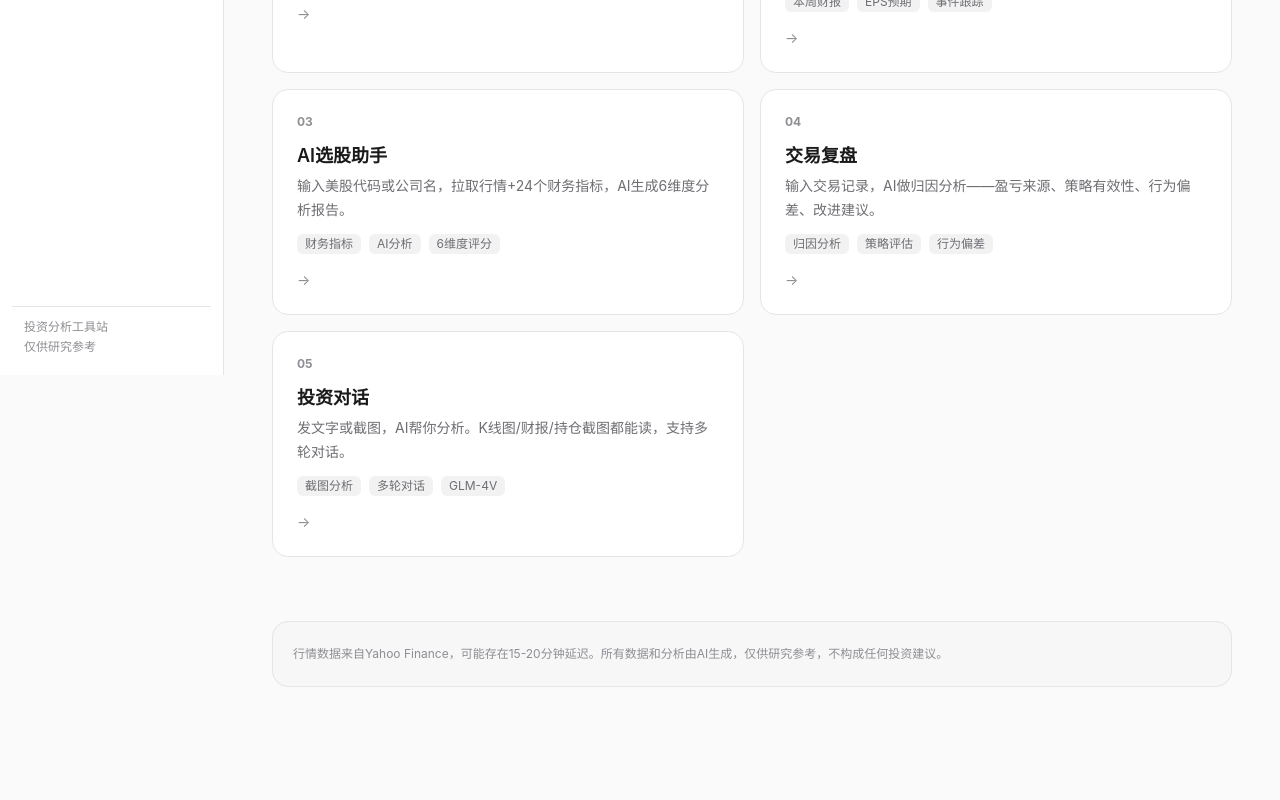
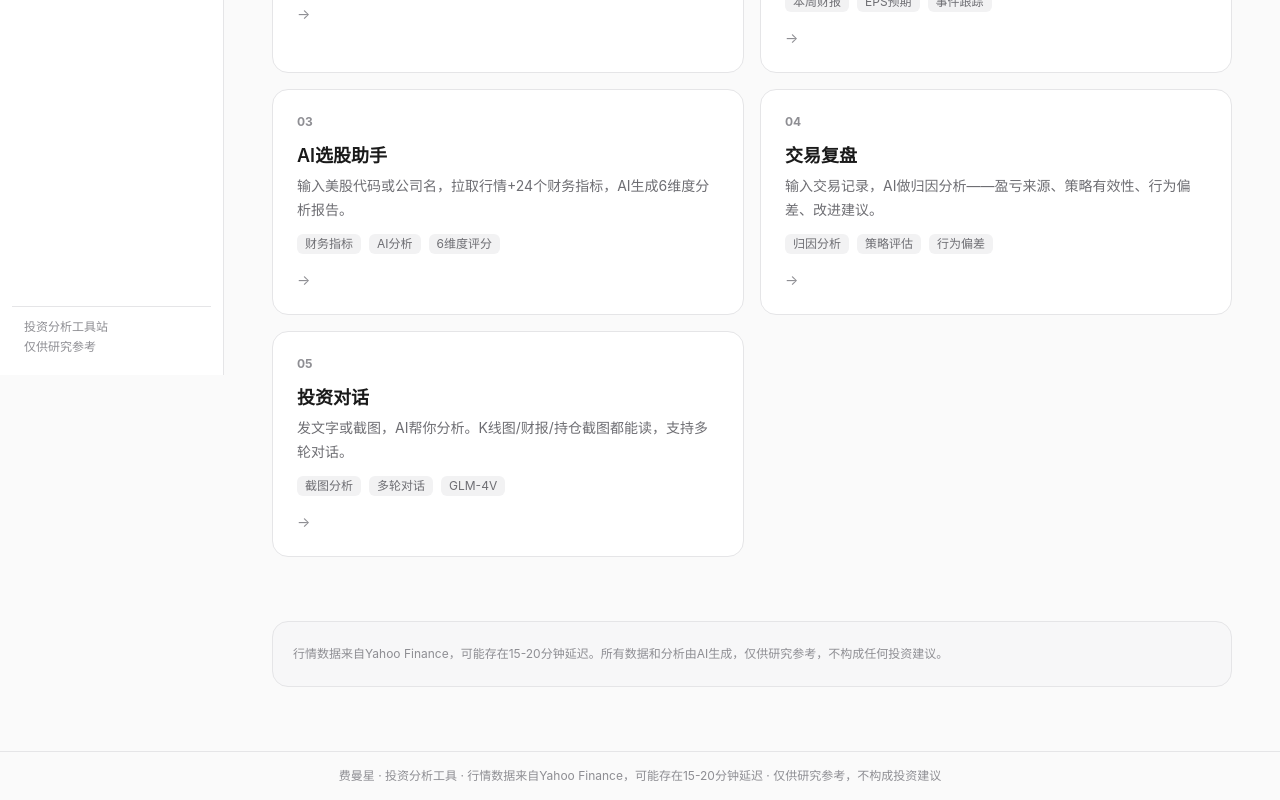
Before and after one commit to loicluo08-ui/feiman-star, a Next.js app: page / in a window 1280 px wide. Shown: the part 425-1225 px from the top of the page. Before the commit the page ends 1176 px from the top, so only its background shows below. Built offline with nearby package versions, Linux system fonts and the light colour scheme.

Commit message:
fix: SEO描述修正A股→美股+og标签+footer免责声明

```diff
--- a/app/layout.tsx
+++ b/app/layout.tsx
@@ -7,7 +7,19 @@ export const metadata: Metadata = {
     default: "费曼星 · 投资分析工具",
     template: "%s · 费曼星",
   },
-  description: "AI驱动的A股选股、复盘、看板工具",
+  description: "AI驱动的美股分析工具——选股分析、交易复盘、投资对话。行情数据来自Yahoo Finance，仅供研究参考，不构成投资建议。",
+  openGraph: {
+    title: "费曼星 · 投资分析工具",
+    description: "AI驱动的美股分析工具——选股分析、交易复盘、投资对话。行情数据来自Yahoo Finance，仅供研究参考，不构成投资建议。",
+    type: "website",
+    locale: "zh_CN",
+    siteName: "费曼星",
+  },
+  twitter: {
+    card: "summary",
+    title: "费曼星 · 投资分析工具",
+    description: "AI驱动的美股分析工具——选股分析、交易复盘、投资对话。",
+  },
 };
 
 const themeScript = `
@@ -31,6 +43,11 @@ export default function RootLayout({ children }: Readonly<{ children: React.Reac
       </head>
       <body>
         <AppShell>{children}</AppShell>
+        <footer className="border-t border-[var(--border)] px-6 py-4 text-center">
+          <p className="text-xs text-[var(--text-muted)]">
+            费曼星 · 投资分析工具 · 行情数据来自Yahoo Finance，可能存在15-20分钟延迟 · 仅供研究参考，不构成投资建议
+          </p>
+        </footer>
       </body>
     </html>
   );
```
